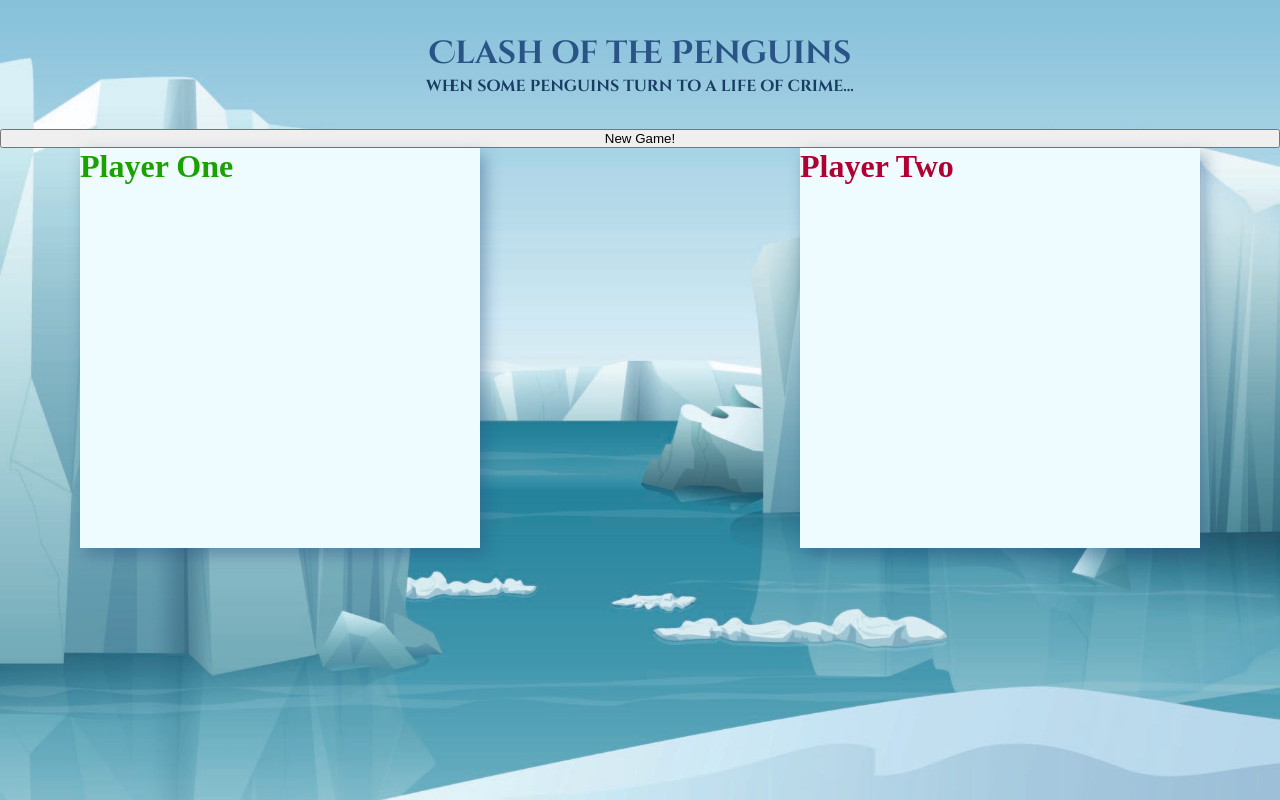
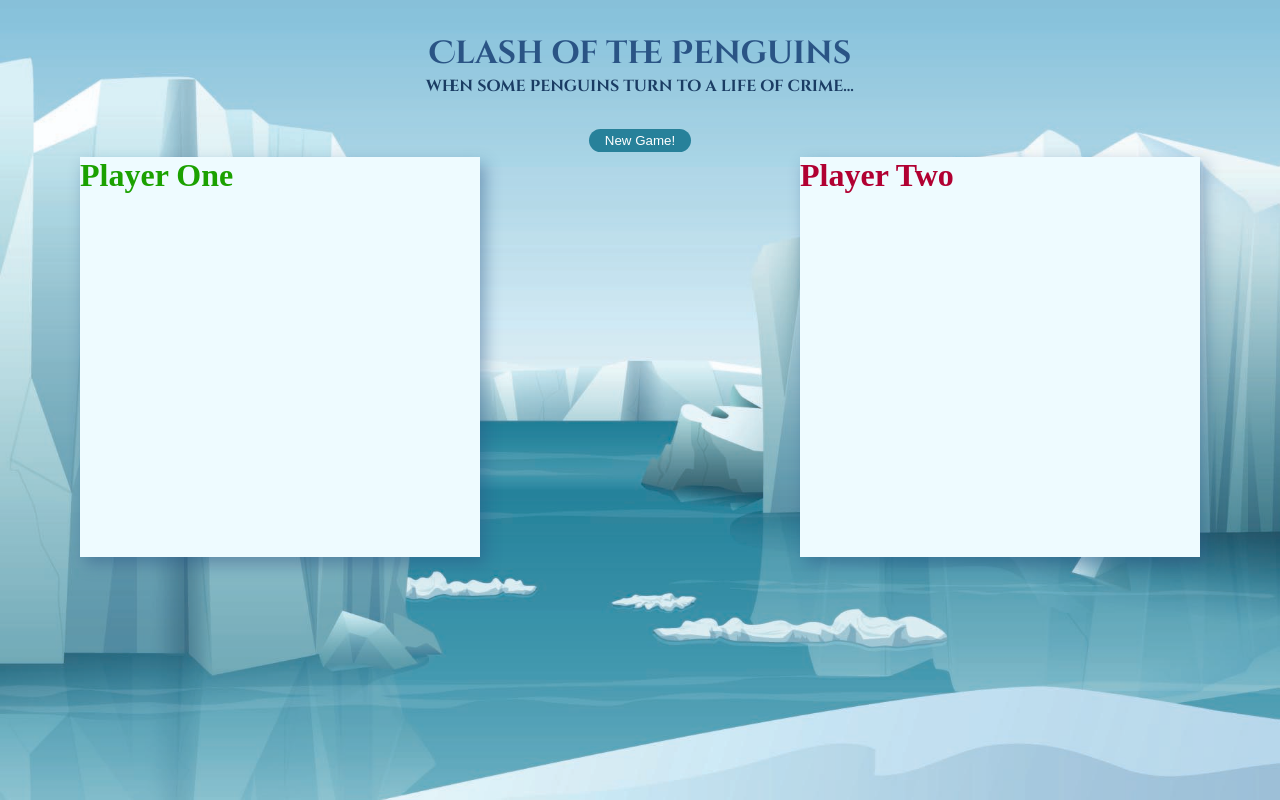
Before and after one commit to NatMi/JS-Board-Game, a website: page index.html in a window 1280 px wide. Drawn offline with nearby package versions, Linux system fonts and the light colour scheme.

Commit message:
Styled newGameBtn

```diff
--- a/css/style.css
+++ b/css/style.css
@@ -10,6 +10,23 @@ body {
 .btnBox {
   display: none;
 }
+#newGameBtn {
+  display: inline-block;
+  padding: 0.3em 1.2em;
+  margin: 0px auto 5px auto;
+  border: none;
+  border-radius: 2em;
+  box-sizing: border-box;
+  text-decoration: none;
+  color: #ffffff;
+  background-color: #27819a;
+  text-align: center;
+  transition: all 0.2s;
+}
+#newGameBtn:hover {
+  background-color: #4095c6;
+}
+
 .disabled {
   pointer-events: none;
   opacity: 0.5;
--- a/index.html
+++ b/index.html
@@ -18,8 +18,7 @@
       <h1>Clash of the Penguins</h1>
       <p>when some penguins turn to a life of crime...</p>
     </header>
-    <!-- <button id="btn-refresh-map">refresh map</button> -->
-    <button id="newGame">New Game!</button>
+    <button id="newGameBtn">New Game!</button>
 
     <div id="game-container">
       <div class="stats-window" id="statboxPlayerOne>">
--- a/js/map.js
+++ b/js/map.js
@@ -314,7 +314,7 @@ function fightMode() {
 
 const body = document.querySelector("body");
 body.addEventListener("click", event => {
-  if (event.target.id == "newGame") {
+  if (event.target.id == "newGameBtn") {
     newGame();
   } else if (event.target.classList.contains("availableSquare")) {
     movePlayer(game.activePlayer());
```
